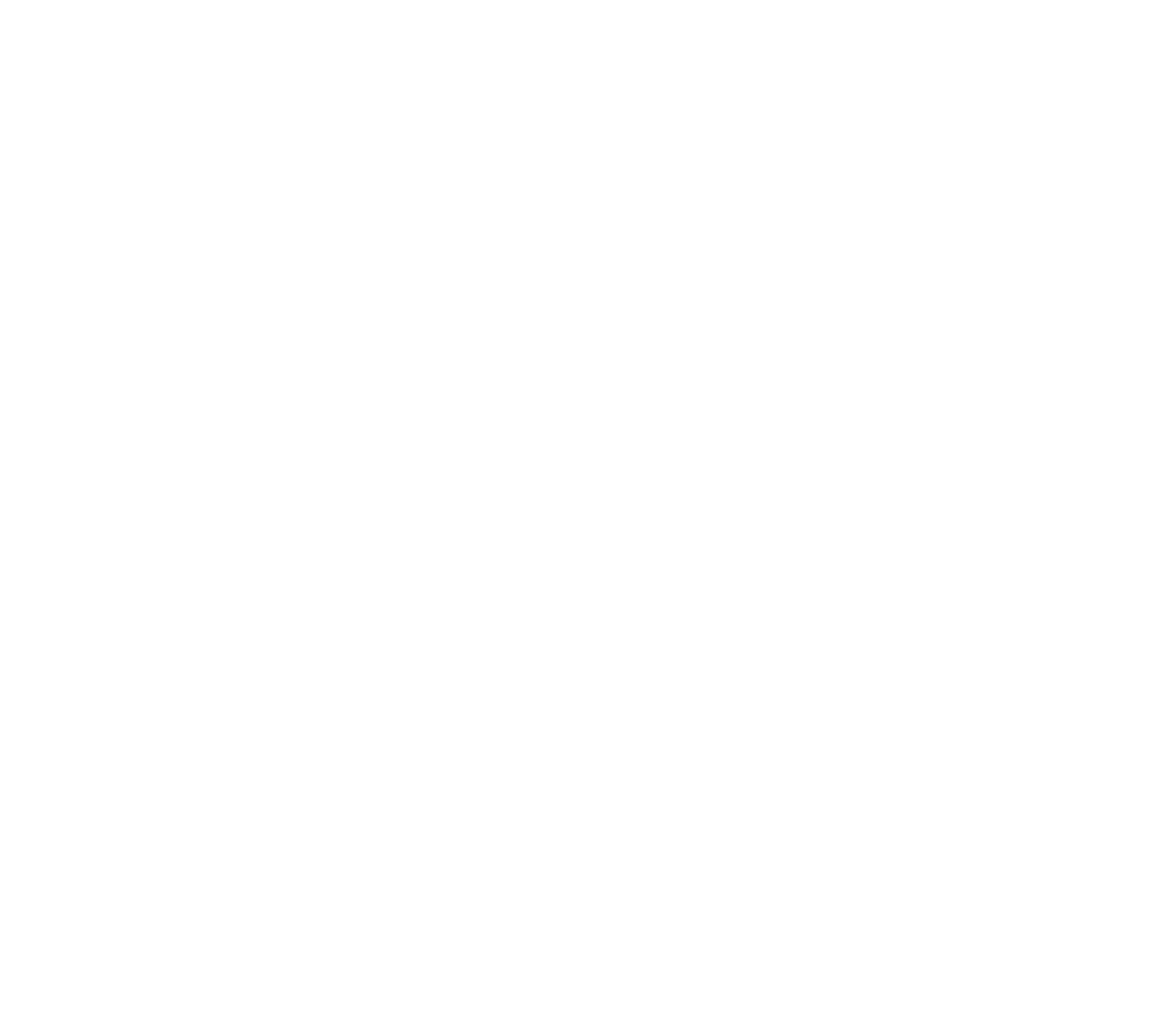
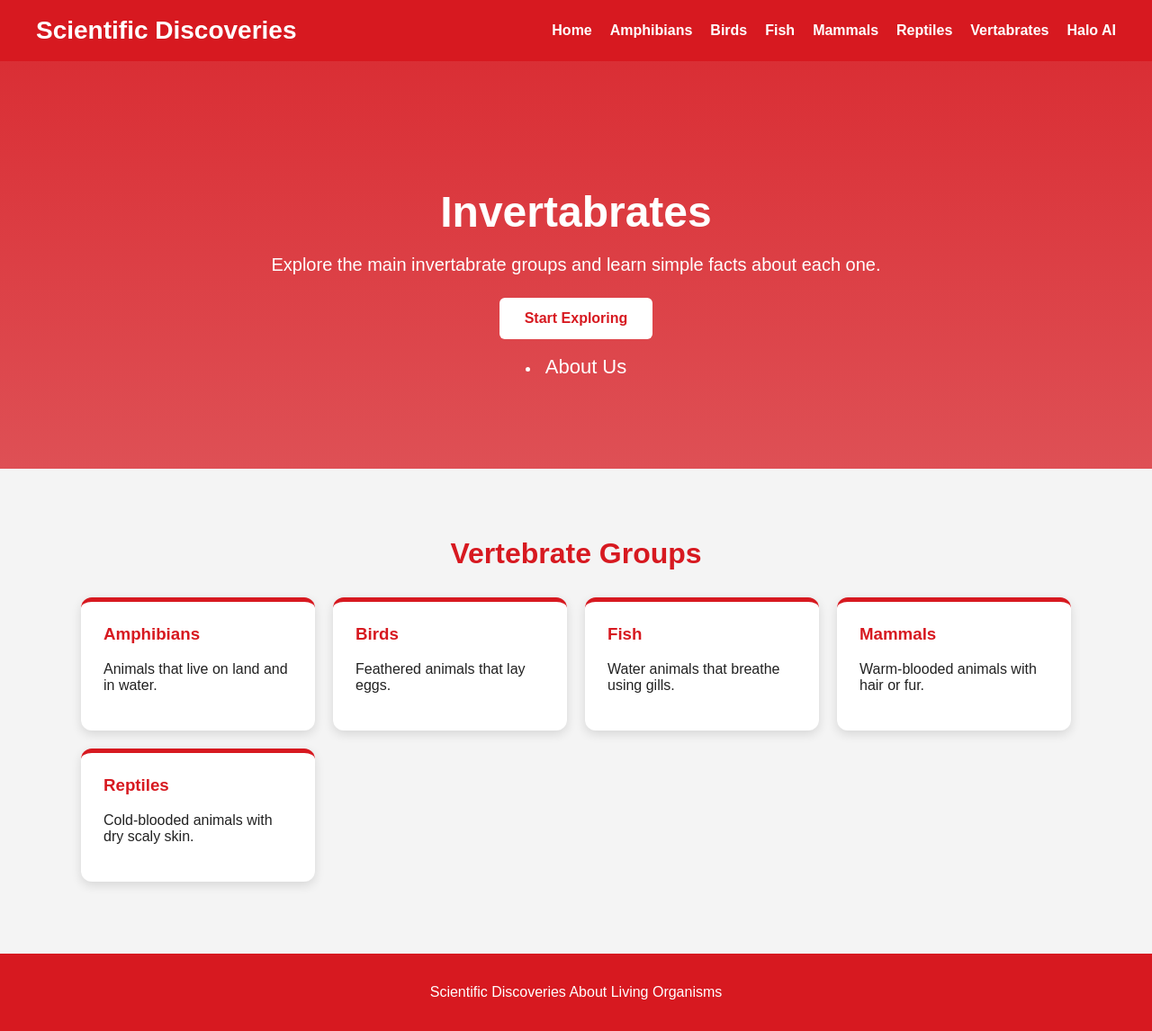
Before and after one commit to leonnemak2000-create/SDALO, a plain HTML site: page Invertabrates.html in a window 1280 px wide. Shown: the whole page at 90% size. Before the commit the page ends 800 px from the top, so only its background shows below. Drawn offline with Linux system fonts and the light colour scheme.

```diff
--- a/Invertabrates.html
+++ b/Invertabrates.html
@@ -0,0 +1,73 @@
+<!DOCTYPE html>
+<html lang="en">
+<head>
+    <meta charset="UTF-8">
+    <meta name="viewport" content="width=device-width, initial-scale=1.0">
+    <title>Scientific Discoveries About Living Organisms</title>
+    <link rel="stylesheet" href="style.css">
+</head>
+<body>
+
+    <nav class="navbar">
+        <div class="logo">Scientific Discoveries</div>
+        <ul class="nav-links">
+            <li><a href="index.html">Home</a></li>
+            <li><a href="Vertabrates/amphibians.html">Amphibians</a></li>
+            <li><a href="Vertabrates/birds.html">Birds</a></li>
+            <li><a href="Vertabrates/fish.html">Fish</a></li>
+            <li><a href="Vertabrates/mammal.html">Mammals</a></li>
+            <li><a href="Vertabrates/reptiles.html">Reptiles</a></li>
+            <li><a href="Vertabrates.html">Vertabrates</a></li>
+            <li><a href="halo.html">Halo AI</a></li>
+        </ul>
+    </nav>
+
+    <section class="hero">
+        <div class="hero-content">
+            <h1>Invertabrates</h1>
+            <p>Explore the main invertabrate groups and learn simple facts about each one.</p>
+            <a href="Vertabrates/mammal.html" class="btn">Start Exploring</a>
+            <br>
+            <br>
+            <li><a href="aboutus.html" class="about-btn">About Us</a></li>
+        </div>
+    </section>
+
+    <section class="section">
+        <h2 class="section-title">Vertebrate Groups</h2>
+
+        <div class="cards">
+            <a href="Vertabrates/amphibians.html" class="card">
+                <h3>Amphibians</h3>
+                <p>Animals that live on land and in water.</p>
+            </a>
+
+            <a href="Vertabrates/birds.html" class="card">
+                <h3>Birds</h3>
+                <p>Feathered animals that lay eggs.</p>
+            </a>
+
+            <a href="Vertabrates/fish.html" class="card">
+                <h3>Fish</h3>
+                <p>Water animals that breathe using gills.</p>
+            </a>
+
+            <a href="Vertabrates/mammals.html" class="card">
+                <h3>Mammals</h3>
+                <p>Warm-blooded animals with hair or fur.</p>
+            </a>
+
+            <a href="Vertabrates/reptiles.html" class="card">
+                <h3>Reptiles</h3>
+                <p>Cold-blooded animals with dry scaly skin.</p>
+            </a>
+        </div>
+    </section>
+
+    <footer class="footer">
+        <p>Scientific Discoveries About Living Organisms</p>
+    </footer>
+
+    <script src="script.js"></script>
+</body>
+</html>
```
Also changed, not shown: Recomended videos.html (+2 -8 lines), Vertabrates.html (+2 -1 lines), Images/Fish/Screenshot 2026-05-26 182506.png (added).
